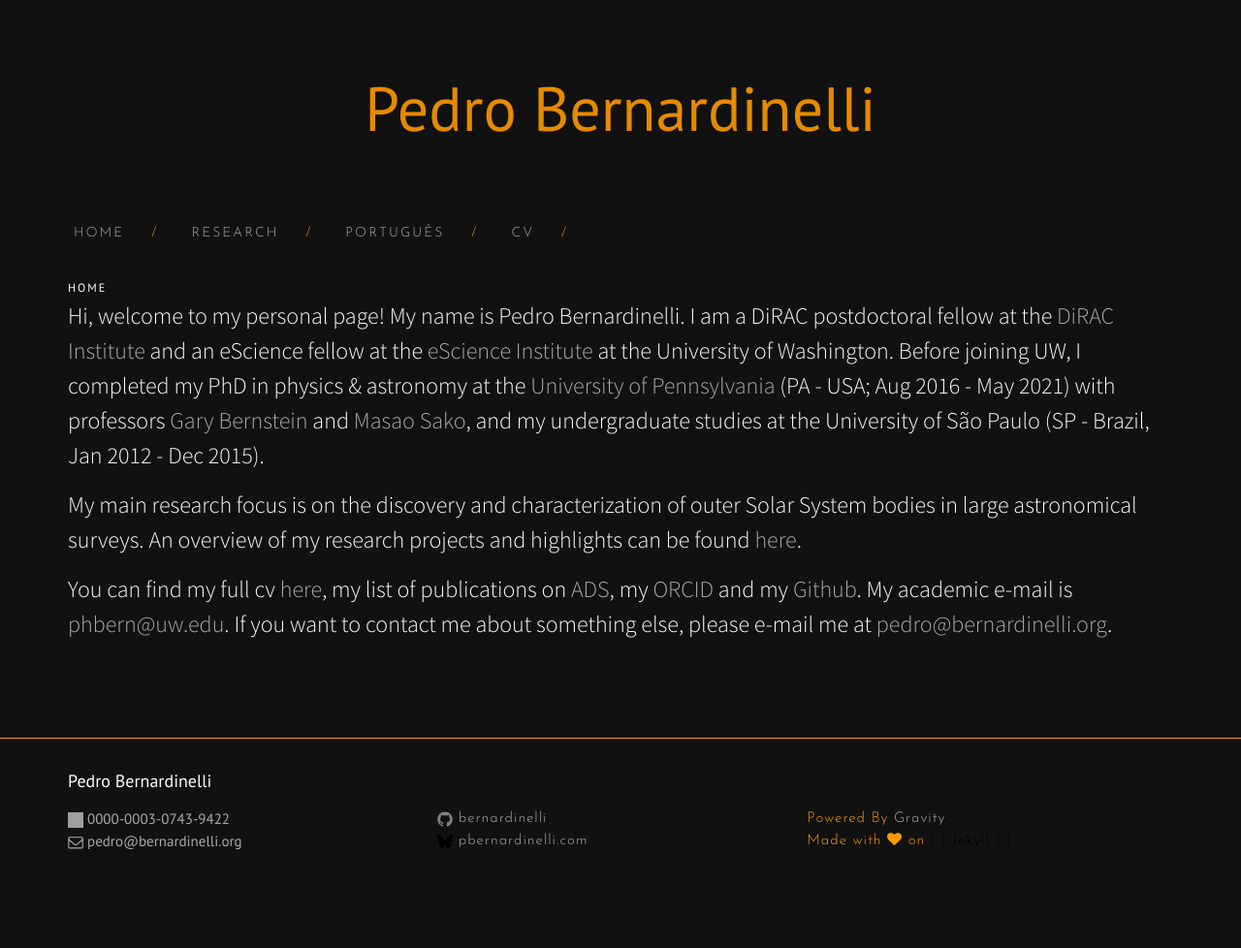
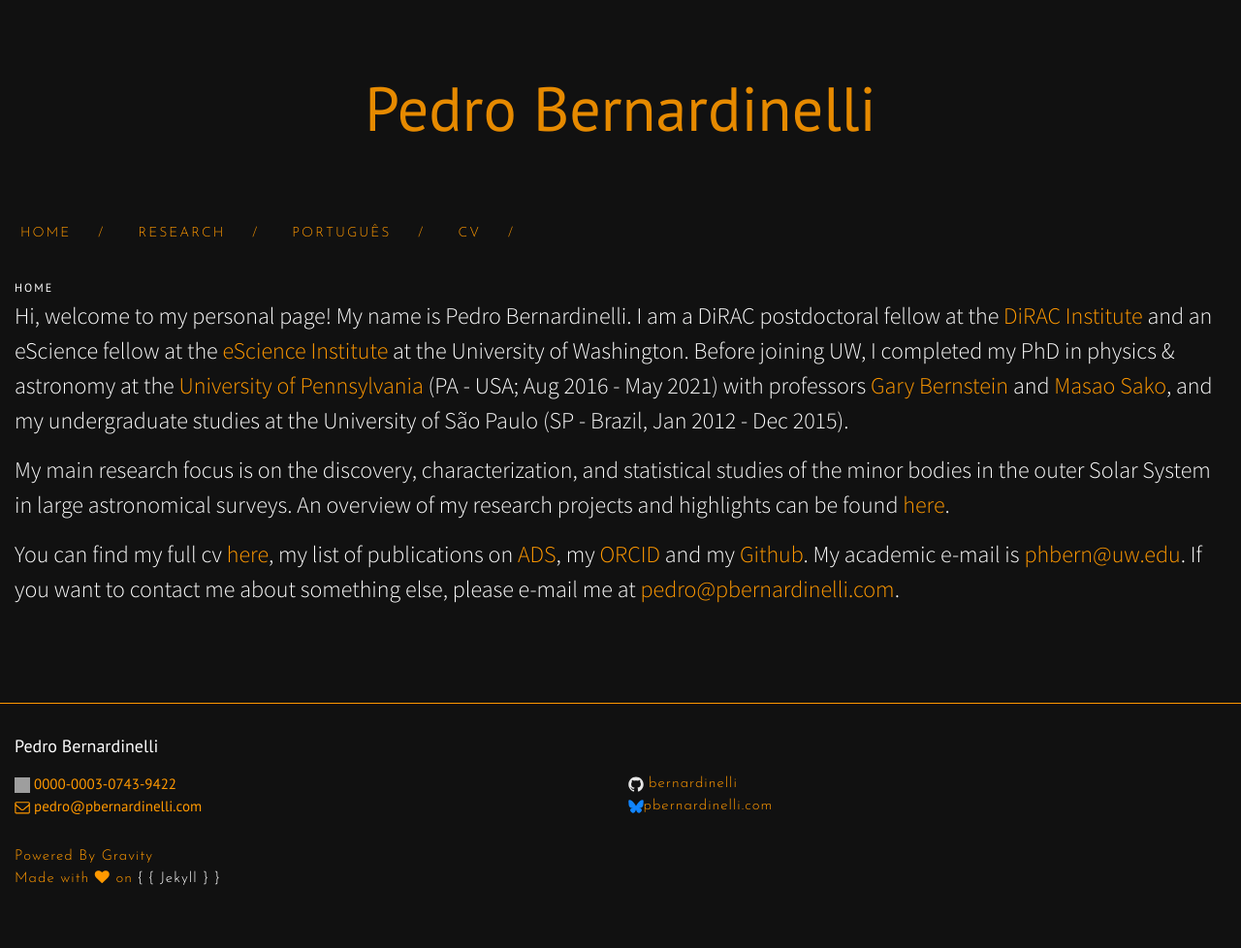
Before and after one commit to bernardinelli/bernardinelli.github.io, a Jekyll site: the page built from index.md, in a window 1280 px wide. Shown: the whole page at 97% size. Built offline with Jekyll 4.4.1, drawn with Linux system fonts in a browser that asks for light colours; nearby versions of some CDN libraries; before the commit the page ends 939 px from its top, so only the background shows below that; grey boxes are pictures that could not be loaded.

Commit message:
Color changes and minor text

```diff
--- a/_includes/footer.html
+++ b/_includes/footer.html
@@ -12,7 +12,7 @@
           </li>
 
            <li>
-              <a href="mailto:pedro@bernardinelli.org" ><span class="icon icon--mail">{% include icon-mail.svg %}</span><span class="username">{{ pedro@bernardinelli.org }}</span> pedro@bernardinelli.org</a>
+              <a href="mailto:pedro@pbernardinelli.com" ><span class="icon icon--mail">{% include icon-mail.svg %}</span><span class="username">{{ pedro@pbernardinelli.com }}</span> pedro@pbernardinelli.com</a>
           </li>
         </ul>
       </div>
@@ -37,7 +37,7 @@
       <div class="footer-col footer-col-3 footer content">
         <ul class="contact-list footer-content">
              <li>Powered By <a href="http://github.com/hemangsk/Gravity">Gravity</a></li>
-             <li>Made with <i class="fa fa-heart"></i> on <a href="http://jekyllrb.com"><span style="color:black">{ { Jekyll } }</a></span></li>
+             <li>Made with <i class="fa fa-heart"></i> on <a href="http://jekyllrb.com"><span style="color:#fdfdfd">{ { Jekyll } }</a></span></li>
 
 
         </ul>
--- a/css/style.scss
+++ b/css/style.scss
@@ -23,10 +23,10 @@ $grey-color-light: lighten($grey-color, 0%);
 $grey-color-dark:  darken($grey-color, 5%);
 
 // Width of the content area
-$content-width:    1200px;
+$content-width:    1600px;
 
-$on-palm:          600px;
-$on-laptop:        1200px;
+$on-palm:          800px;
+$on-laptop:        1600px;
 
 
 
@@ -146,7 +146,7 @@ h1, h2, h3, h4, h5, h6 {
  * Links
  */
 a {
-    color: #aaa !important;
+    color: #ff9900 !important;
     text-decoration: none;
 
     &:visited {
--- a/index.md
+++ b/index.md
@@ -5,6 +5,6 @@ title: Home
 
 Hi, welcome to my personal page! My name is Pedro Bernardinelli. I am a DiRAC postdoctoral fellow at the [DiRAC Institute](https://dirac.astro.washington.edu/person/pedro-bernardinelli/) and an eScience fellow at the [eScience Institute](https://escience.washington.edu/people/pedro-bernardinelli/) at the University of Washington. Before joining UW, I completed my PhD in physics & astronomy at the [University of Pennsylvania](https://www.physics.upenn.edu/people/graduate-students/pedro-henrique-bernardinelli) (PA - USA; Aug 2016 - May 2021) with professors [Gary Bernstein](http://www.physics.upenn.edu/~garyb/) and [Masao Sako](https://www.physics.upenn.edu/people/standing-faculty/masao-sako), and my undergraduate studies at the University of São Paulo (SP - Brazil, Jan 2012 - Dec 2015).
 
-My main research focus is on the discovery and characterization of outer Solar System bodies in large astronomical surveys.  An overview of my research projects and highlights can be found [here](./index01-research.md).
+My main research focus is on the discovery, characterization, and statistical studies of the minor bodies in the outer Solar System in large astronomical surveys. An overview of my research projects and highlights can be found [here](./index01-research.md).
 
-You can find my full cv [here](/index07-cv.md), my list of publications on [ADS](https://ui.adsabs.harvard.edu/public-libraries/qUR2U9_SQLScOJCUtxKUZA), my [ORCID](https://orcid.org/0000-0003-0743-9422 "Orcid ID") and my [Github](https://github.com/bernardinelli "Pedro Bernardinelli"). My academic e-mail is <phbern@uw.edu>. If you want to contact me about something else, please e-mail me at <pedro@bernardinelli.org>.
+You can find my full cv [here](/index07-cv.md), my list of publications on [ADS](https://ui.adsabs.harvard.edu/public-libraries/qUR2U9_SQLScOJCUtxKUZA), my [ORCID](https://orcid.org/0000-0003-0743-9422 "Orcid ID") and my [Github](https://github.com/bernardinelli "Pedro Bernardinelli"). My academic e-mail is <phbern@uw.edu>. If you want to contact me about something else, please e-mail me at <pedro@pbernardinelli.com>.
```
Also changed, not shown: index01-research.md (+1 -1 lines), index05-portugues.md (+2 -2 lines), _includes/icon-github.svg, _includes/icon-twitter.svg.
